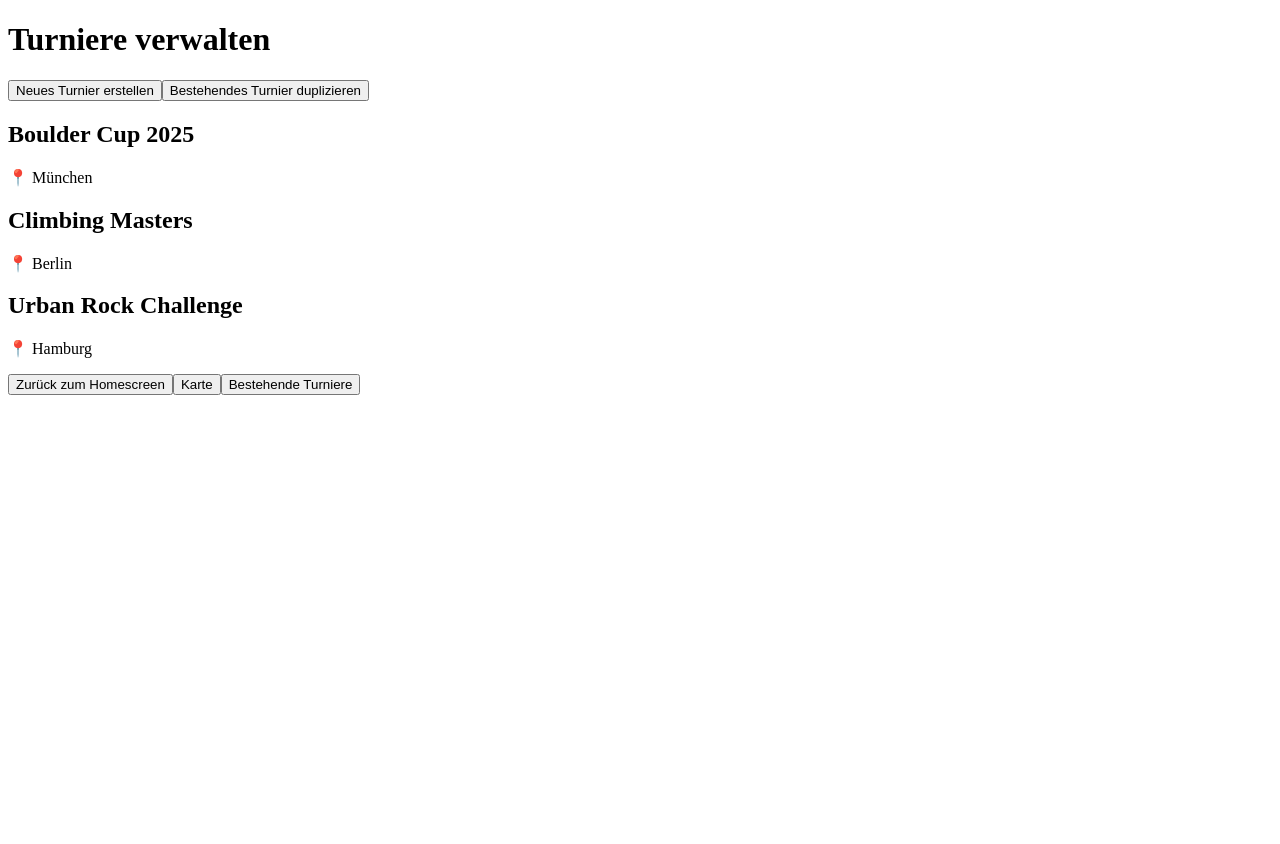
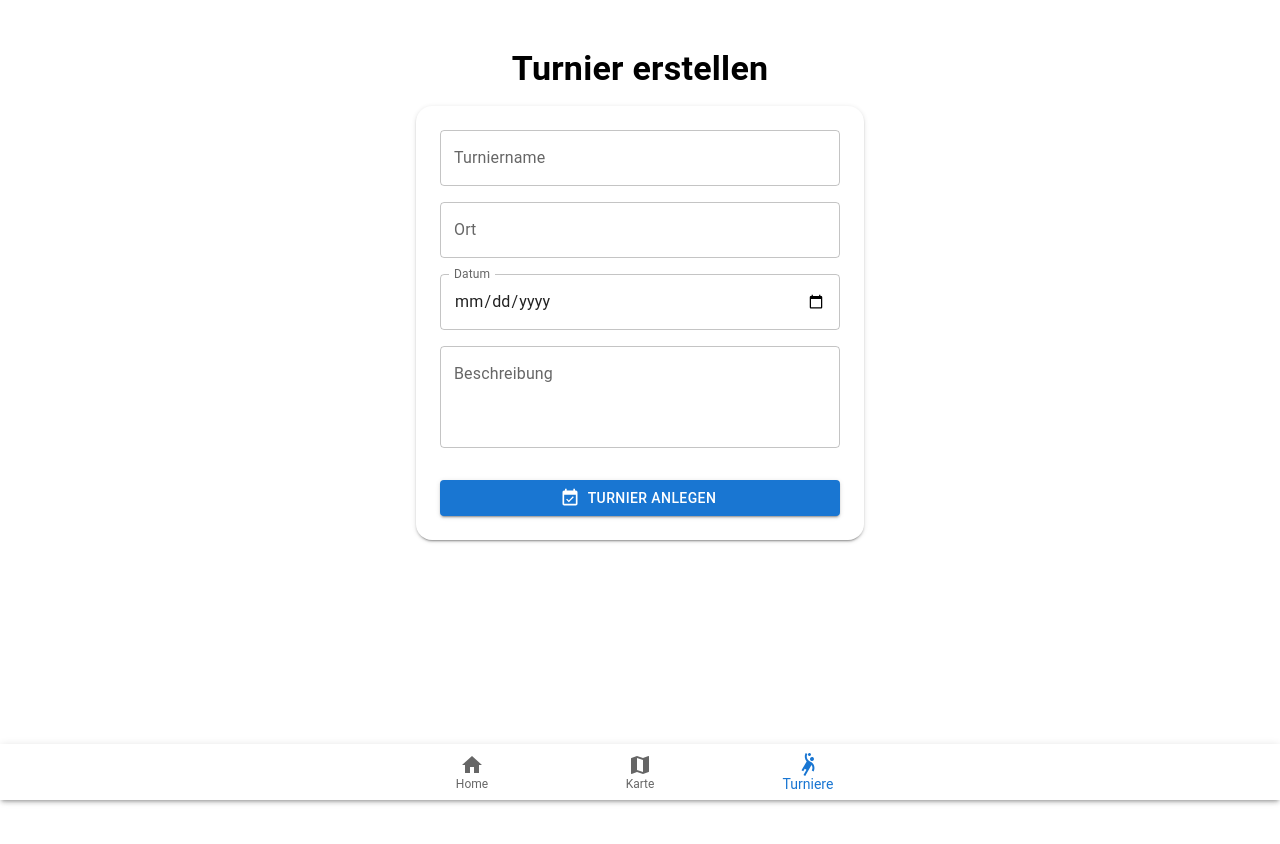
Before and after one commit to JonasFlachmann/ClimbingTurnamentAppPublic, a Next.js app: page /tournament-create in a window 1280 px wide. Shown: the top 844 px of the page. Before the commit the page ends 800 px from the top, so only its background shows below. Built offline with nearby package versions, Linux system fonts and the light colour scheme.

Commit message:
Update tournament-create.tsx

```diff
--- a/pages/tournament-create.tsx
+++ b/pages/tournament-create.tsx
@@ -1,72 +1,39 @@
-import { useRouter } from "next/router";
+import React from "react";
+import { Box, Typography, TextField, Button, Paper, BottomNavigation, BottomNavigationAction } from "@mui/material";
+import HomeIcon from "@mui/icons-material/Home";
+import MapIcon from "@mui/icons-material/Map";
+import SportsHandballIcon from "@mui/icons-material/SportsHandball";
+import EventAvailableIcon from "@mui/icons-material/EventAvailable";
+import Link from "next/link";
 
-export default function TournamentCreate() {
-  const router = useRouter();
-
-  const dummyTournaments = [
-    { name: "Boulder Cup 2025", location: "München" },
-    { name: "Climbing Masters", location: "Berlin" },
-    { name: "Urban Rock Challenge", location: "Hamburg" },
-  ];
+const TournamentCreatePage: React.FC = () => {
+  const [value, setValue] = React.useState(2);
 
   return (
-    <div className="min-h-screen bg-darkgreen p-6 flex flex-col items-center">
-      <h1 className="text-3xl font-bold text-white mb-6 text-center">
-        Turniere verwalten
-      </h1>
+    <>
+      <Box sx={{ minHeight: "100vh", bgcolor: "background.default", px: 2, pb: 10, pt: 5, display: "flex", flexDirection: "column", alignItems: "center" }}>
+        <Typography variant="h4" sx={{ fontWeight: "bold", mb: 2, textAlign: "center" }}>
+          Turnier erstellen
+        </Typography>
+        <Paper elevation={2} sx={{ borderRadius: 4, p: 3, mb: 4, width: "100%", maxWidth: 400 }}>
+          <TextField label="Turniername" fullWidth sx={{ mb: 2 }} />
+          <TextField label="Ort" fullWidth sx={{ mb: 2 }} />
+          <TextField label="Datum" type="date" fullWidth sx={{ mb: 2 }} InputLabelProps={{ shrink: true }} />
+          <TextField label="Beschreibung" multiline rows={3} fullWidth sx={{ mb: 2 }} />
+          <Button variant="contained" color="primary" startIcon={<EventAvailableIcon />} fullWidth sx={{ mt: 2 }}>
+            Turnier anlegen
+          </Button>
+        </Paper>
+      </Box>
+      <Paper sx={{ position: "fixed", bottom: 0, left: 0, right: 0, zIndex: 100 }} elevation={3}>
+        <BottomNavigation showLabels value={value} onChange={(_, newValue) => setValue(newValue)}>
+          <BottomNavigationAction label="Home" icon={<HomeIcon />} component={Link} href="/home" />
+          <BottomNavigationAction label="Karte" icon={<MapIcon />} component={Link} href="/map" />
+          <BottomNavigationAction label="Turniere" icon={<SportsHandballIcon />} component={Link} href="/tournament-overview" />
+        </BottomNavigation>
+      </Paper>
+    </>
+  );
+};
 
-      {/* Action Buttons */}
-      <div className="flex flex-col sm:flex-row gap-4 mb-8 w-full max-w-2xl">
-        <button
-          onClick={() => router.push("/tournament-define")}
-          className="flex-1 bg-lightgreen text-darkgreen font-bold py-3 rounded-lg hover:bg-green-500 transition transform hover:scale-105"
-        >
-          Neues Turnier erstellen
-        </button>
-        <button
-          onClick={() => alert("Turnier duplizieren (noch Dummy)")}
-          className="flex-1 bg-lightgreen text-darkgreen font-bold py-3 rounded-lg hover:bg-green-500 transition transform hover:scale-105"
-        >
-          Bestehendes Turnier duplizieren
-        </button>
-      </div>
-
-      {/* Turnierliste */}
-      <div className="grid grid-cols-1 sm:grid-cols-2 lg:grid-cols-3 gap-6 w-full max-w-4xl mb-10">
-        {dummyTournaments.map((tournament, idx) => (
-          <div
-            key={idx}
-            className="bg-darkgreen border border-lightgreen rounded-xl shadow-lg p-6 flex flex-col hover:bg-green-800 cursor-pointer transition transform hover:scale-105"
-          >
-            <h2 className="text-white font-semibold text-lg mb-2">
-              {tournament.name}
-            </h2>
-            <p className="text-gray-300">📍 {tournament.location}</p>
-          </div>
-        ))}
-      </div>
-
-      {/* Footer Navigation */}
-      <div className="flex flex-col sm:flex-row gap-4 w-full max-w-2xl">
-        <button
-          onClick={() => router.push("/home")}
-          className="flex-1 bg-lightgreen text-darkgreen font-bold py-3 rounded-lg hover:bg-green-500 transition"
-        >
-          Zurück zum Homescreen
-        </button>
-        <button
-          onClick={() => alert("Zur Karte (noch Dummy)")}
-          className="flex-1 bg-lightgreen text-darkgreen font-bold py-3 rounded-lg hover:bg-green-500 transition"
-        >
-          Karte
-        </button>
-        <button
-          onClick={() => alert("Zu bestehenden Turnieren (noch Dummy)")}
-          className="flex-1 bg-lightgreen text-darkgreen font-bold py-3 rounded-lg hover:bg-green-500 transition"
-        >
-          Bestehende Turniere
-        </button>
-      </div>
-    </div>
-  );
-}
+export default TournamentCreatePage;
```
